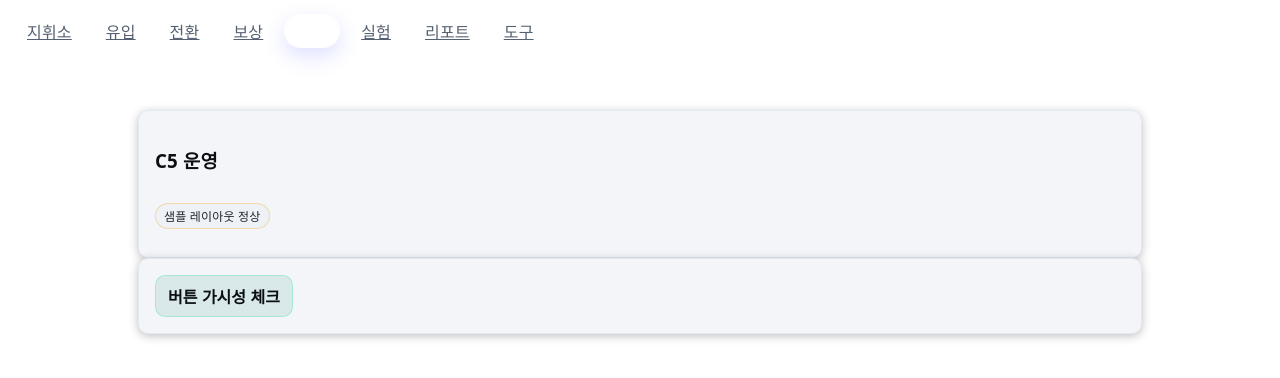
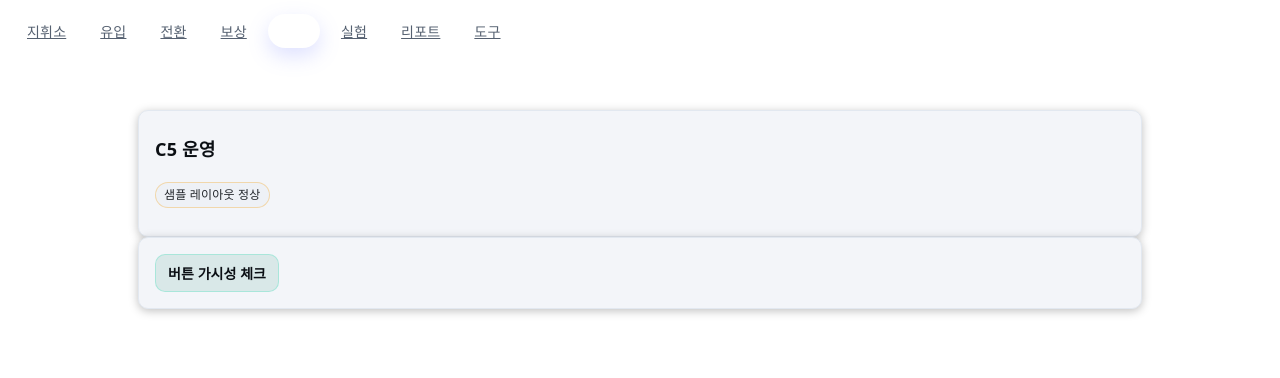
Before and after one commit to sht27363838-glitch/zp-v3.0, a Next.js app: page /ops in a window 1280 px wide. Shown: the top 378 px of the page. Built offline with nearby package versions, Linux system fonts and the light colour scheme.

Commit message:
Update contrast.css

```diff
--- a/app/_styles/contrast.css
+++ b/app/_styles/contrast.css
@@ -171,3 +171,24 @@ svg, canvas { filter: contrast(115%) saturate(110%); }
 :root{ --text:#ffffff; --muted:#d7e1ee; --tile-bg:rgba(255,255,255,.08); --tile-head:rgba(255,255,255,.12); }
 .card .label,.muted{ color:var(--muted)!important; }
 .table thead th{ color:#eef6ff!important; }
+
+/* === TYPO & SPACING TOKENS ========================================= */
+:root{
+  /* font sizes */
+  --fs-12:12px; --fs-14:14px; --fs-16:16px; --fs-20:20px;
+  --lh-140:1.4; --lh-150:1.5;
+  /* spacing */
+  --pad-8:8px; --pad-12:12px; --gap:12px;
+}
+
+/* 본문/제목 기본값 단단히 고정 */
+html,body{ font-size:var(--fs-14); line-height:var(--lh-150); }
+h1{ font-size:28px; line-height:var(--lh-140); margin:16px 0 12px; }
+h2{ font-size:22px; line-height:var(--lh-140); margin:14px 0 10px; }
+h3{ font-size:18px; line-height:var(--lh-140); margin:10px 0 8px; }
+
+/* 카드/표 내부 패딩 통일 */
+.card{ padding:var(--pad-12); }
+.table td,.table th{ padding:.65rem .85rem; }
+.badge{ font-size:var(--fs-12); }
+.btn{ padding:.5rem .8rem; font-size:var(--fs-14); }
```
